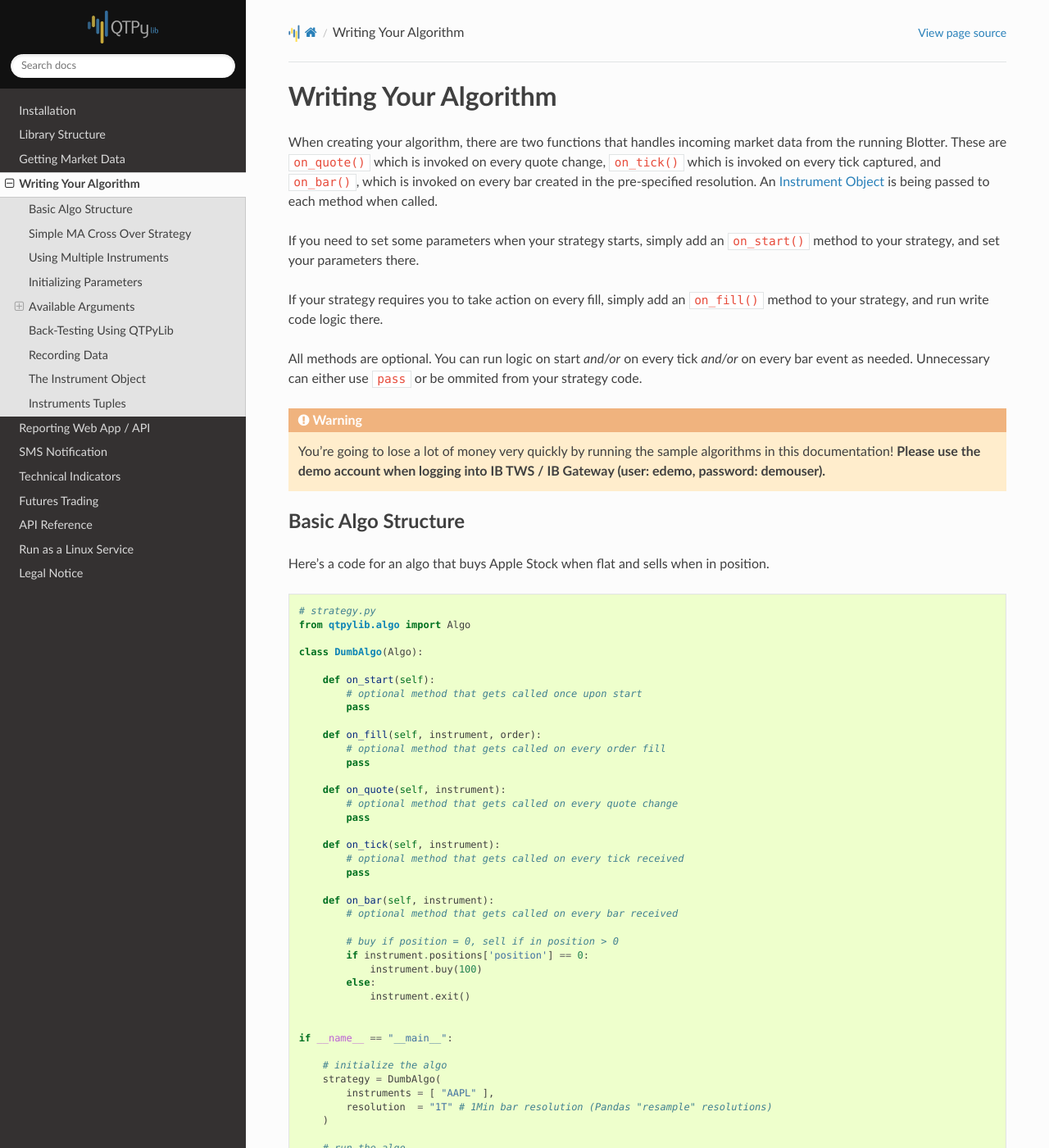
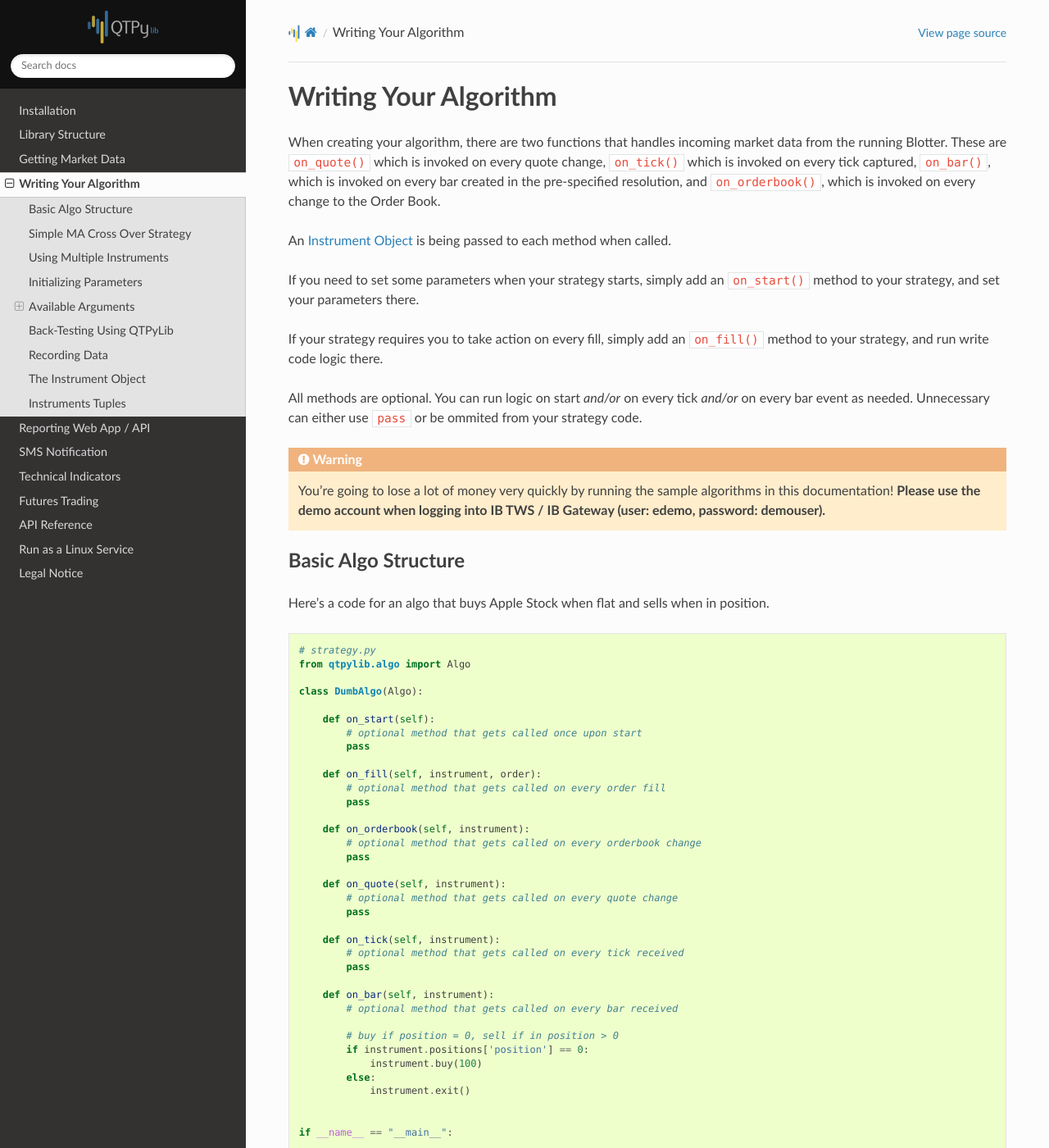
Before and after one commit to ranaroussi/qtpylib, a Sphinx documentation site: the page built from docs/source/algo.rst, in a window 1280 px wide and 1400 px high. Shown: the whole window at 82% size. Built offline with Sphinx 7.4.7 and the Read the Docs theme 2.0.0, drawn with Linux system fonts in a browser that asks for light colours.

Commit message:
updated docs to reflect orderbook functionality

```diff
--- a/README.rst
+++ b/README.rst
@@ -54,7 +54,7 @@ Features
 - Tick, Bar and Trade data is stored in MySQL for later analisys and backtesting.
 - Using pub/sub architecture using `ØMQ <http://zeromq.org>`__ (ZeroMQ) for communicating between the Algo and the Blotter allows for a single Blotter/multiple Algos running on the same machine.
 - Includes many common indicators that you can seamlessly use in your algorithm.
-- **Support for quote, time, tick or volume based strategy resolutions**
+- **Support for Order Book, Quote, Time, Tick or Volume based strategy resolutions**
 - Have orders delivered to your mobile via SMS (requires a `Nexmo <https://www.nexmo.com/>`__ or `Twilio <https://www.twilio.com/>`__ account)
 - Full integration with `TA-Lib <http://ta-lib.org>`__ via dedicated module (`see documentation <http://qtpylib.io/docs/latest/indicators.html#ta-lib-integration>`_)
 - Ability to import any Python library (such as `scikit-learn <http://scikit-learn.org>`__ or `TensorFlow <https://www.tensorflow.org>`__) to use them in your algorithms.
--- a/docs/source/algo.rst
+++ b/docs/source/algo.rst
@@ -4,10 +4,11 @@ Writing Your Algorithm
 When creating your algorithm, there are two functions that handles
 incoming market data from the running Blotter. These are
 ``on_quote()`` which is invoked on every quote change,
-``on_tick()`` which is invoked on every tick captured, and
-``on_bar()``, which is invoked on every bar created in the
-pre-specified resolution. An `Instrument Object <./api_instrument.html>`_ is being passed
-to each method when called.
+``on_tick()`` which is invoked on every tick captured,
+``on_bar()``, which is invoked on every bar created in the pre-specified resolution, and
+``on_orderbook()``, which is invoked on every change to the Order Book.
+
+An `Instrument Object <./api_instrument.html>`_ is being passed to each method when called.
 
 If you need to set some parameters when your strategy starts,
 simply add an ``on_start()`` method to your strategy, and set
@@ -48,6 +49,10 @@ and sells when in position.
 
         def on_fill(self, instrument, order):
             # optional method that gets called on every order fill
+            pass
+
+        def on_orderbook(self, instrument):
+            # optional method that gets called on every orderbook change
             pass
 
         def on_quote(self, instrument):
```
Also changed, not shown: CHANGELOG.rst (+9 -0 lines), docs/source/api_instrument.rst (+6 -2 lines), 2 other files.
